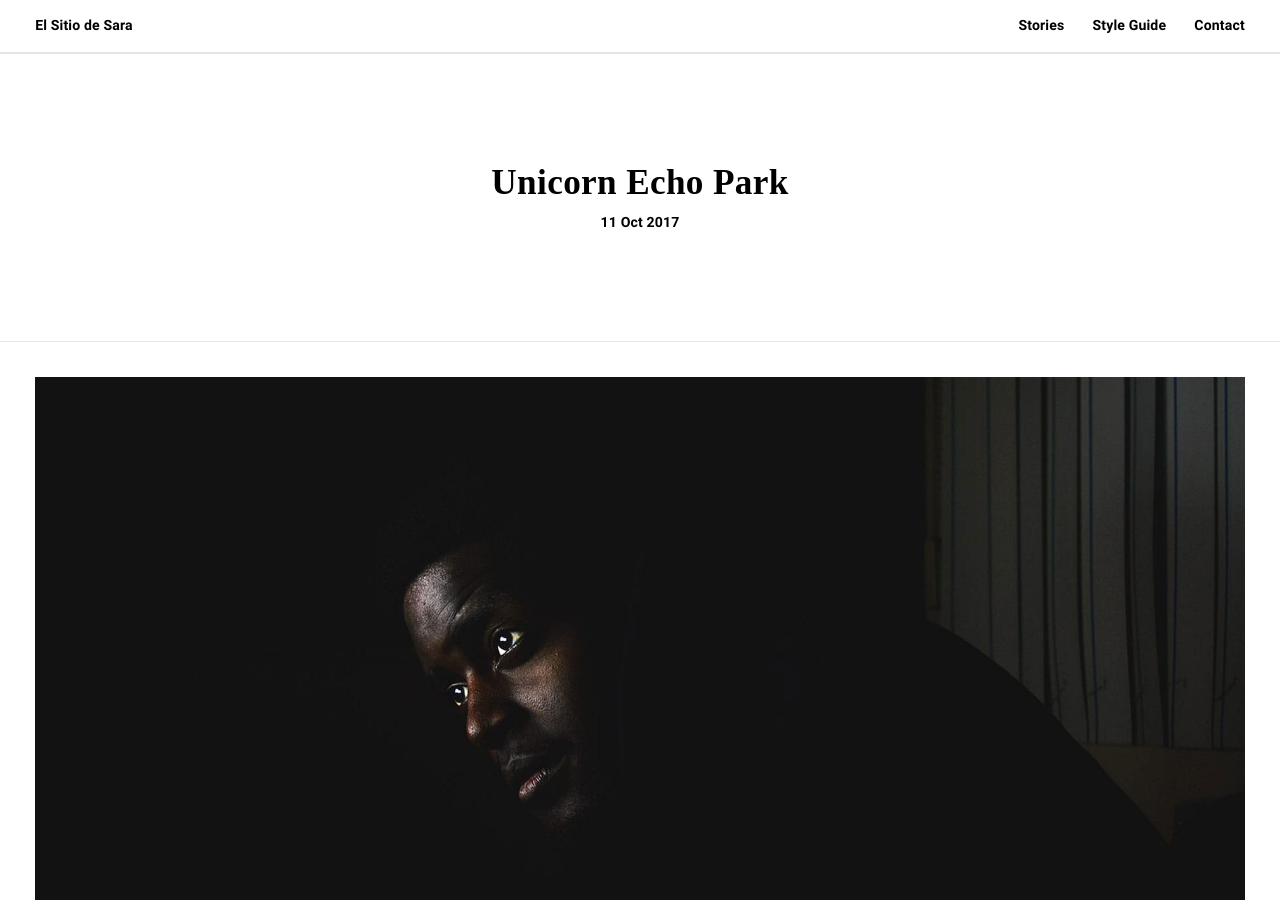
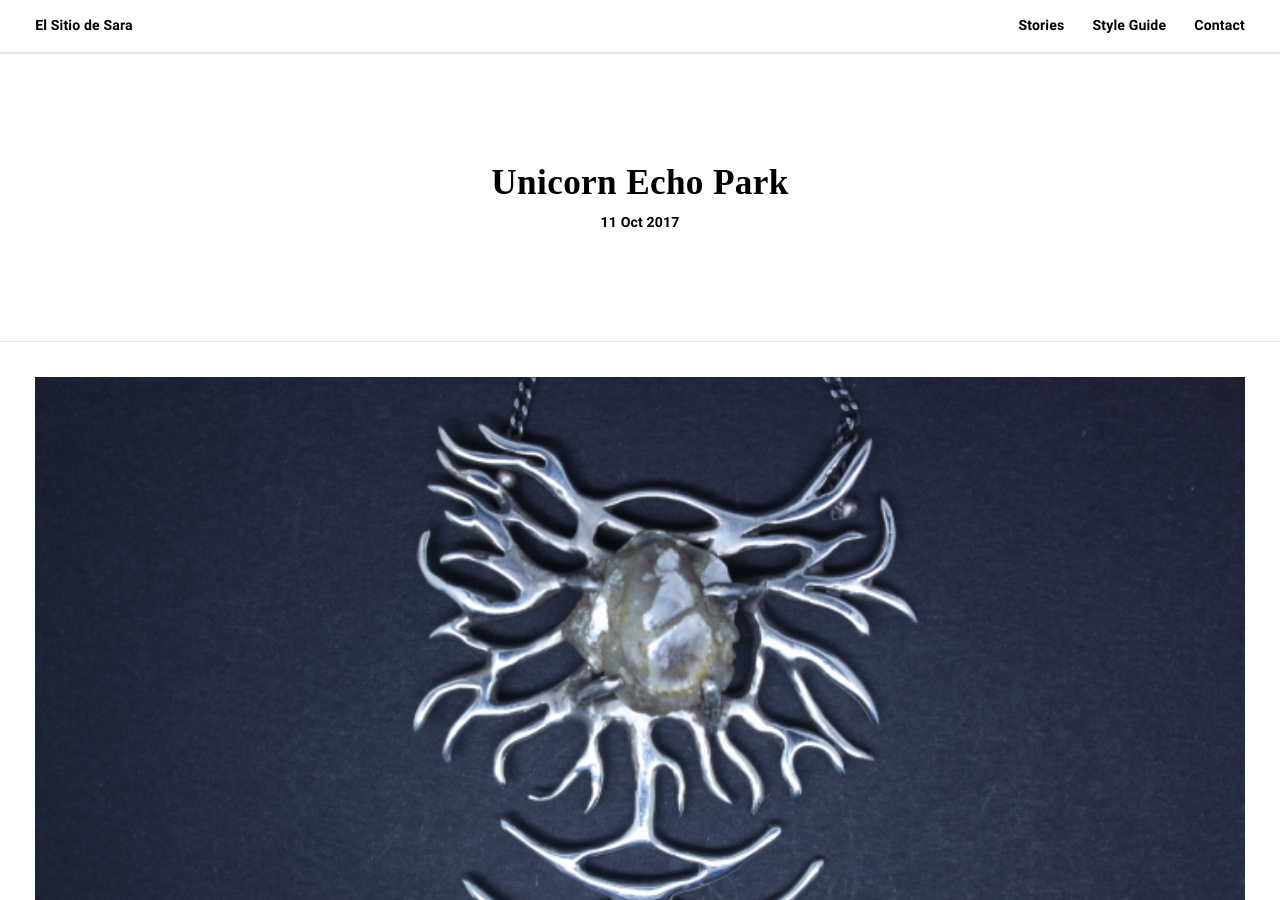
Before and after one commit to metamorpha-taller/sitiotutorial, a Jekyll site: the page built from _posts/2017-10-11-unicorn-echo-park.markdown, in a window 1280 px wide and 900 px high. Built offline with Jekyll 4.4.1, drawn with Linux system fonts in a browser that asks for light colours; some web fonts are replaced.

Commit message:
cambios ultimios

```diff
--- a/_config.yml
+++ b/_config.yml
@@ -1,6 +1,6 @@
 # Site/SEO settings
 email: okay@samesies.io
-baseurl:  /sitiotutorial
+baseurl:
 permalink: /:year/:month/:day/:title/
 google_analytics:
 
--- a/_posts/2017-10-11-unicorn-echo-park.markdown
+++ b/_posts/2017-10-11-unicorn-echo-park.markdown
@@ -3,7 +3,7 @@ layout: post
 title: "Unicorn Echo Park"
 date: 2017-10-11
 description:
-image: /assets/images/placeholder-10.jpg
+image: /assets/images/sara/IMG_9605.JPG
 author: Thomas Vaeth
 tags:
   - Mixtape
--- a/_posts/2017-10-22-coloring-book.markdown
+++ b/_posts/2017-10-22-coloring-book.markdown
@@ -3,7 +3,7 @@ layout: post
 title: "Coloring Book"
 date: 2017-10-22
 description:
-image: /sitiotutorial/assets/images/sara/IMG_9605.jpg
+image: /assets/images/sara/IMG_9605.JPG
 author: Thomas Vaeth
 tags:
   - Squid
--- a/_posts/2017-10-23-polaroid-williamsburg.markdown
+++ b/_posts/2017-10-23-polaroid-williamsburg.markdown
@@ -3,7 +3,7 @@ layout: post
 title: “C A M B I O”
 date: 2017-10-23
 description:
-image: 	/sitiotutorial/assets/images/sara/IMG_9605.jpg
+image: /assets/images/sara/IMG_9605.JPG
 author: Thomas Vaeth
 tags:
   - Dummy Text
```
